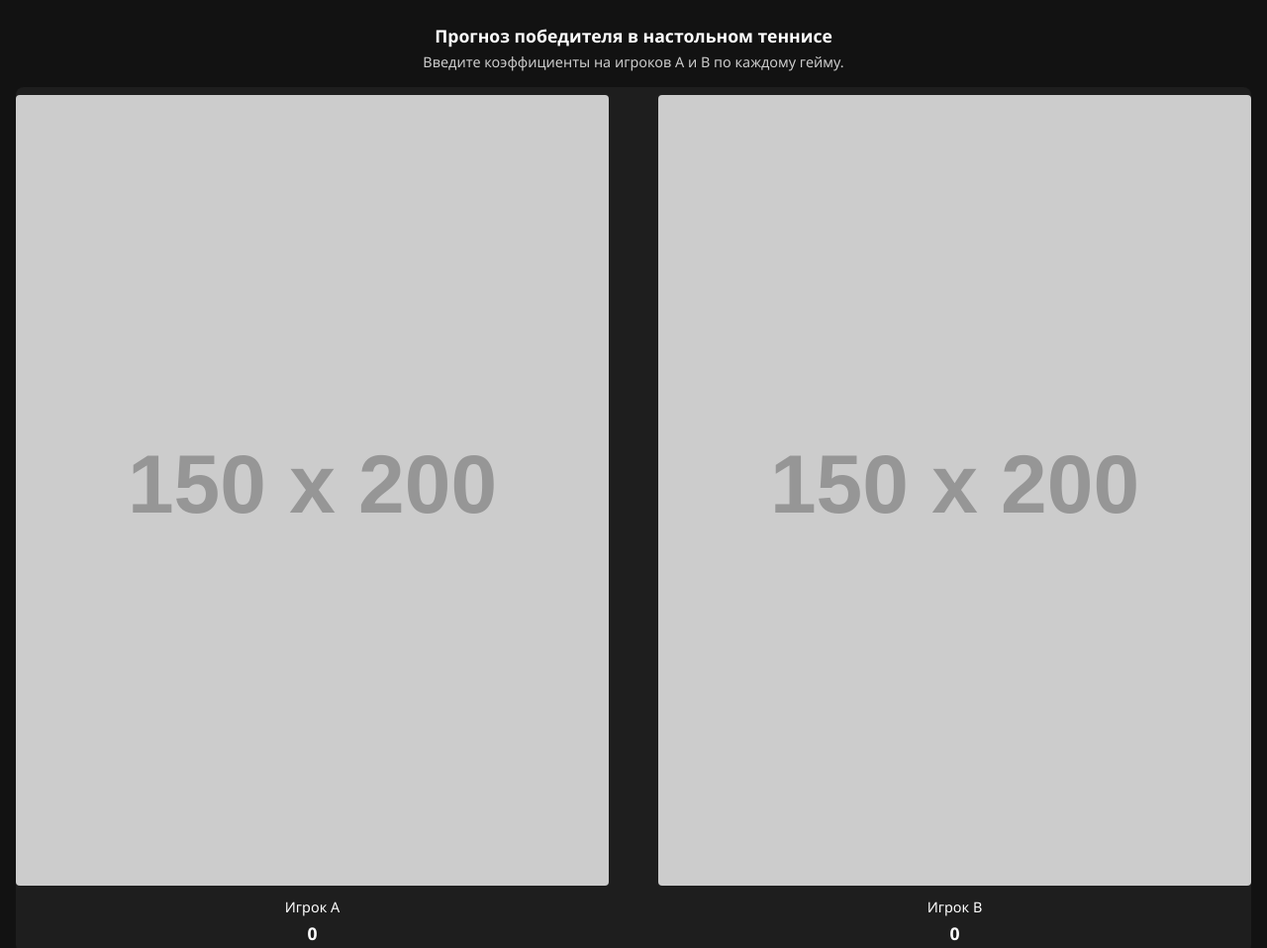
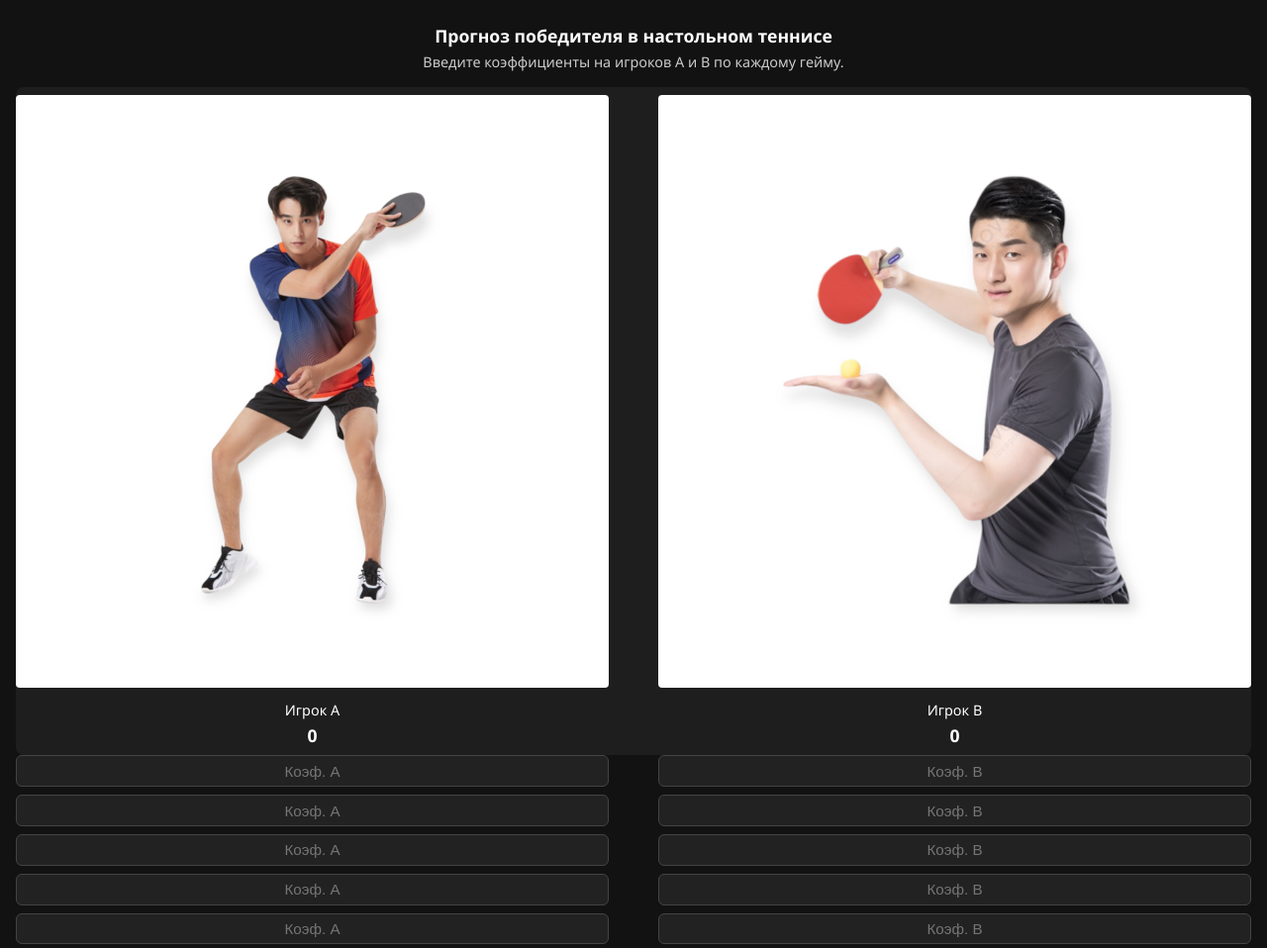
Before and after one commit to IgorEfimof/tennis-predictor, a plain HTML site: page index.html in a window 1280 px wide. Shown: the top 958 px of the page at 99% size. Drawn offline with nearby package versions, Linux system fonts and the light colour scheme; placeholder pictures from the web are drawn by us.

Commit message:
Update index.html

```diff
--- a/index.html
+++ b/index.html
@@ -192,12 +192,12 @@
     <main>
       <div class="players">
         <div class="player player-a">
-          <img src="https://via.placeholder.com/150x200?text= Игрок+A" alt="Игрок A" />
+          <img src="images/Photoroom_20250515_221809.jpeg" alt="Игрок A" />
           <span>Игрок A</span>
           <span class="score">0</span>
         </div>
         <div class="player player-b">
-          <img src="https://via.placeholder.com/150x200?text= Игрок+B" alt="Игрок B" />
+          <img src="images/Photoroom_20250515_222050.jpeg" alt="Игрок B" />
           <span>Игрок B</span>
           <span class="score">0</span>
         </div>
```
